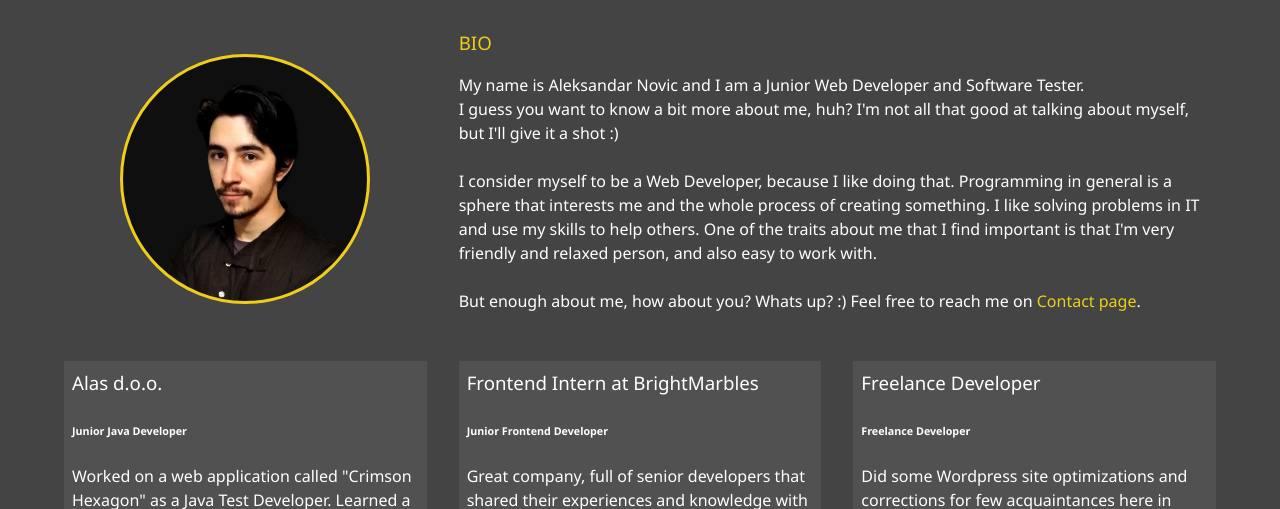
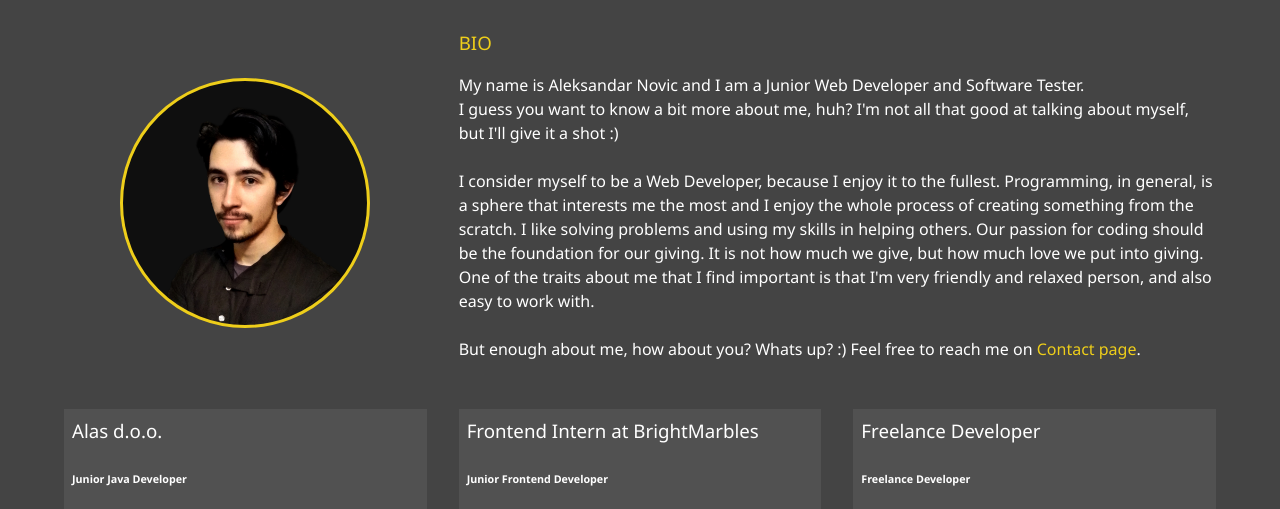
Before and after one commit to skeletorpower/modern_portfolio, a website: page dist/about.html in a window 1280 px wide. Shown: the part 253-762 px from the top of the page. Drawn offline with Linux system fonts and the light colour scheme.

Commit message:
Slight change in about me page

```diff
--- a/dist/about.html
+++ b/dist/about.html
@@ -54,7 +54,7 @@
             <div class="bio-image"></div>
             <div class="bio">
                 <h3 class="text-secondary">BIO</h3>
-                <p>My name is Aleksandar Novic and I am a Junior Web Developer and Software Tester. </br>I guess you want to know a bit more about me, huh? I'm not all that good at talking about myself, but I'll give it a shot :) </br></br>I consider myself to be a Web Developer, because I like doing that. Programming in general is a sphere that interests me and the whole process of creating something. I like solving problems in IT and use my skills to help others. One of the traits about me that I find important is that I'm very friendly and relaxed person, and also easy to work with.</br></br>But enough about me, how about you? Whats up? :) Feel free to reach me on <a href="contact.html"><span>Contact page</span></a>.</p>
+                <p>My name is Aleksandar Novic and I am a Junior Web Developer and Software Tester. </br>I guess you want to know a bit more about me, huh? I'm not all that good at talking about myself, but I'll give it a shot :) </br></br>I consider myself to be a Web Developer, because I enjoy it to the fullest. Programming, in general, is a sphere that interests me the most and I enjoy the whole process of creating something from the scratch. I like solving problems and using my skills in helping others. Our passion for coding should be the foundation for our giving. It is not how much we give, but how much love we put into giving. One of the traits about me that I find important is that I'm very friendly and relaxed person, and also easy to work with.</br></br>But enough about me, how about you? Whats up? :) Feel free to reach me on <a href="contact.html"><span>Contact page</span></a>.</p>
             </div>
             <div class="job job-1">
                 <h3>Alas d.o.o.</h3>
```
